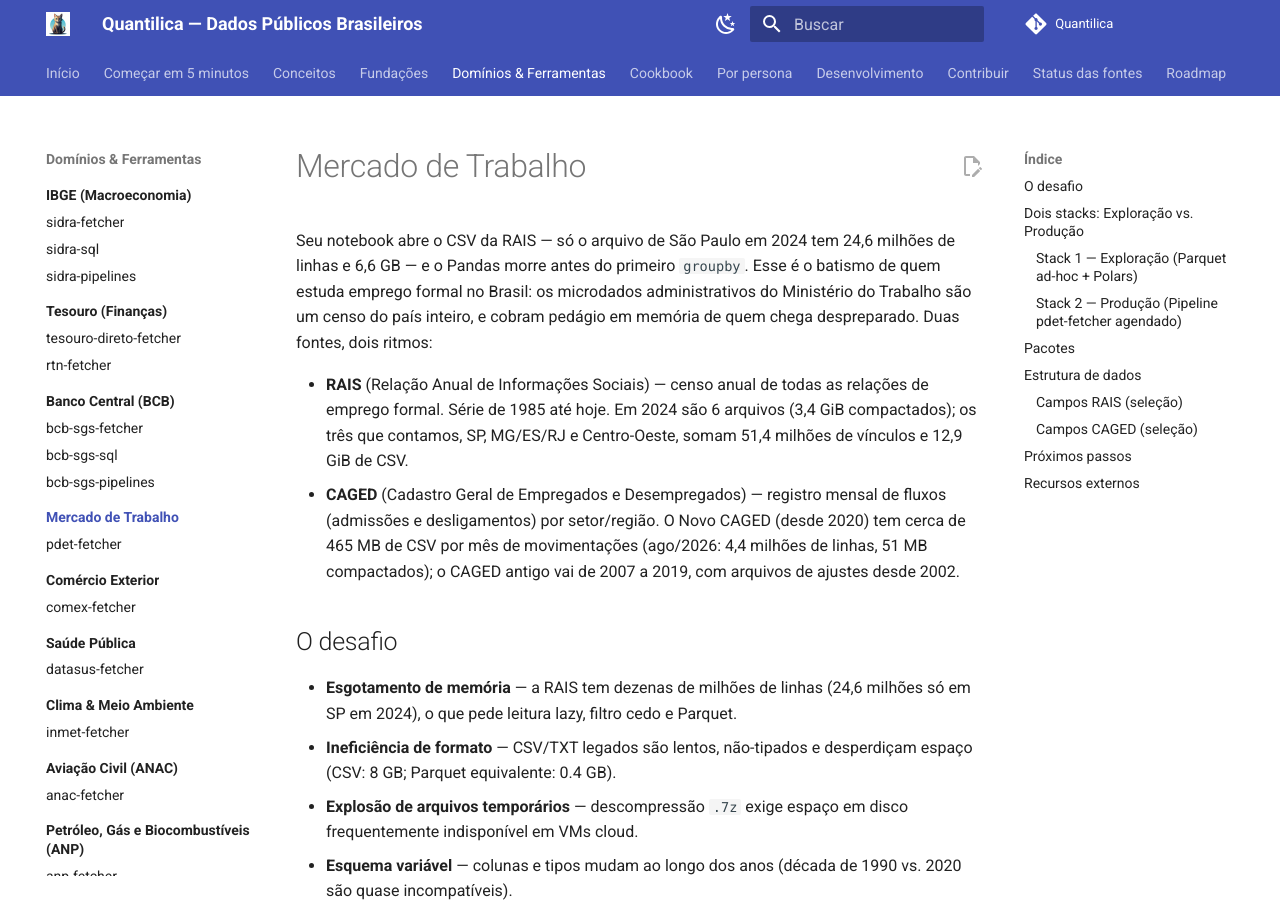
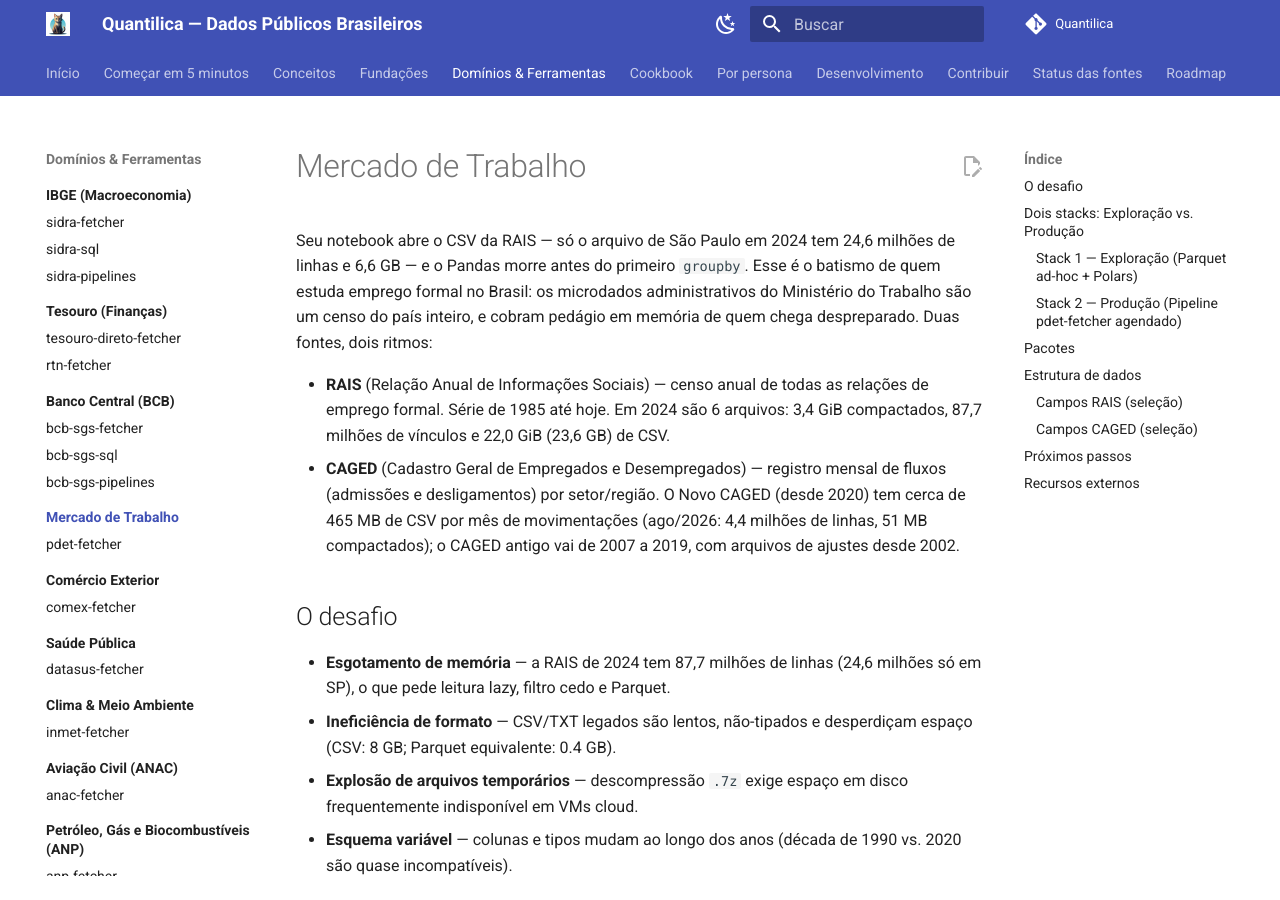
Before and after one commit to Quantilica/docs, an MkDocs documentation site: the page built from docs/trabalho/index.md, in a window 1280 px wide and 900 px high. Built offline with MkDocs 1.6.1 and Material for MkDocs 9.7.7, drawn with Linux system fonts in a browser that asks for light colours; some web fonts are replaced; comment, search, counter and statistics services are not loaded.

Commit message:
docs: RAIS 2024 completa (87,7 milhões de vínculos, 22,0 GiB de CSV) e nota sobre arquivos SIA grandes
Co-Authored-By: Claude Sonnet 5.5 <noreply@anthropic.com>
Claude-Session: https://claude.ai/code/session_01HPgBbz4mT9Ey4M2zZNfe7M

```diff
--- a/docs/trabalho/index.md
+++ b/docs/trabalho/index.md
@@ -7,12 +7,12 @@ description: Microdados de emprego formal (CAGED, RAIS) processados com Polars s
 
 Seu notebook abre o CSV da RAIS — só o arquivo de São Paulo em 2024 tem 24,6 milhões de linhas e 6,6 GB — e o Pandas morre antes do primeiro `groupby`. Esse é o batismo de quem estuda emprego formal no Brasil: os microdados administrativos do Ministério do Trabalho são um censo do país inteiro, e cobram pedágio em memória de quem chega despreparado. Duas fontes, dois ritmos:
 
-- **RAIS** (Relação Anual de Informações Sociais) — censo anual de todas as relações de emprego formal. Série de 1985 até hoje. Em 2024 são 6 arquivos (3,4 GiB compactados); os três que contamos, SP, MG/ES/RJ e Centro-Oeste, somam 51,4 milhões de vínculos e 12,9 GiB de CSV.
+- **RAIS** (Relação Anual de Informações Sociais) — censo anual de todas as relações de emprego formal. Série de 1985 até hoje. Em 2024 são 6 arquivos: 3,4 GiB compactados, 87,7 milhões de vínculos e 22,0 GiB (23,6 GB) de CSV.
 - **CAGED** (Cadastro Geral de Empregados e Desempregados) — registro mensal de fluxos (admissões e desligamentos) por setor/região. O Novo CAGED (desde 2020) tem cerca de 465 MB de CSV por mês de movimentações (ago/2026: 4,4 milhões de linhas, 51 MB compactados); o CAGED antigo vai de 2007 a 2019, com arquivos de ajustes desde 2002.
 
 ## O desafio
 
-- **Esgotamento de memória** — a RAIS tem dezenas de milhões de linhas (24,6 milhões só em SP em 2024), o que pede leitura lazy, filtro cedo e Parquet.
+- **Esgotamento de memória** — a RAIS de 2024 tem 87,7 milhões de linhas (24,6 milhões só em SP), o que pede leitura lazy, filtro cedo e Parquet.
 - **Ineficiência de formato** — CSV/TXT legados são lentos, não-tipados e desperdiçam espaço (CSV: 8 GB; Parquet equivalente: 0.4 GB).
 - **Explosão de arquivos temporários** — descompressão `.7z` exige espaço em disco frequentemente indisponível em VMs cloud.
 - **Esquema variável** — colunas e tipos mudam ao longo dos anos (década de 1990 vs. 2020 são quase incompatíveis).
```
Also changed, not shown: docs/concepts/parquet-polars.md (+1 -1 lines), docs/saude/datasus-fetcher.md (+3 -0 lines), 1 other file.
